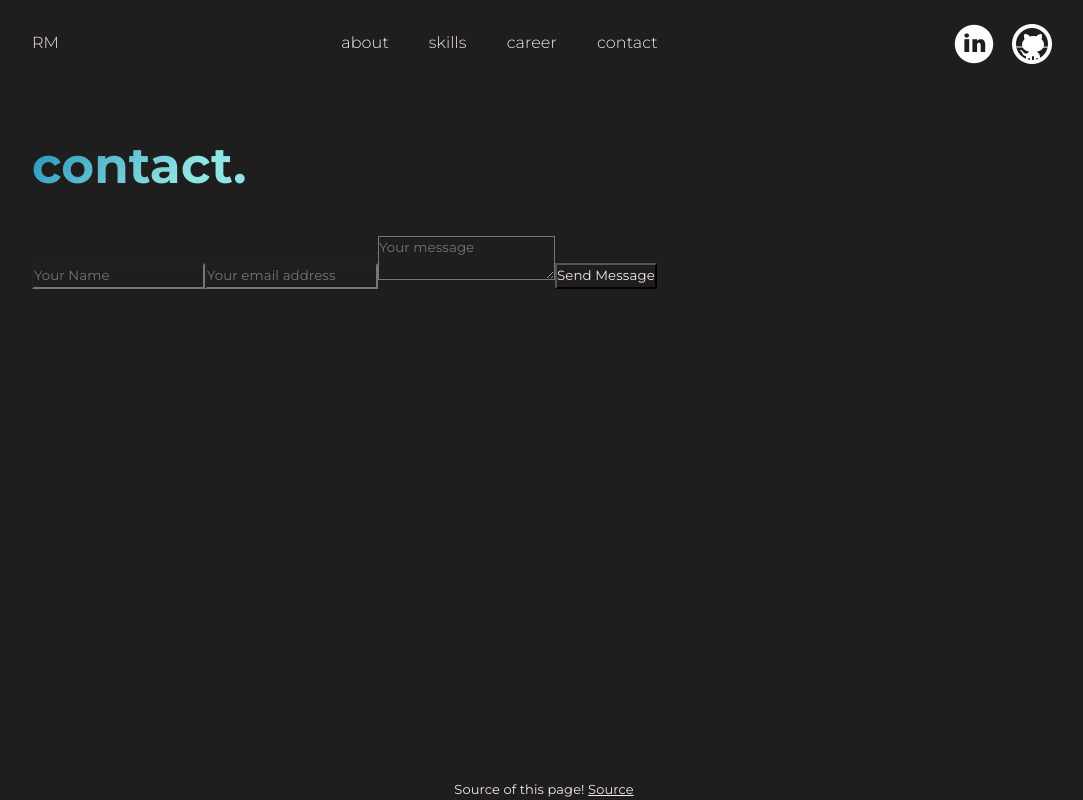
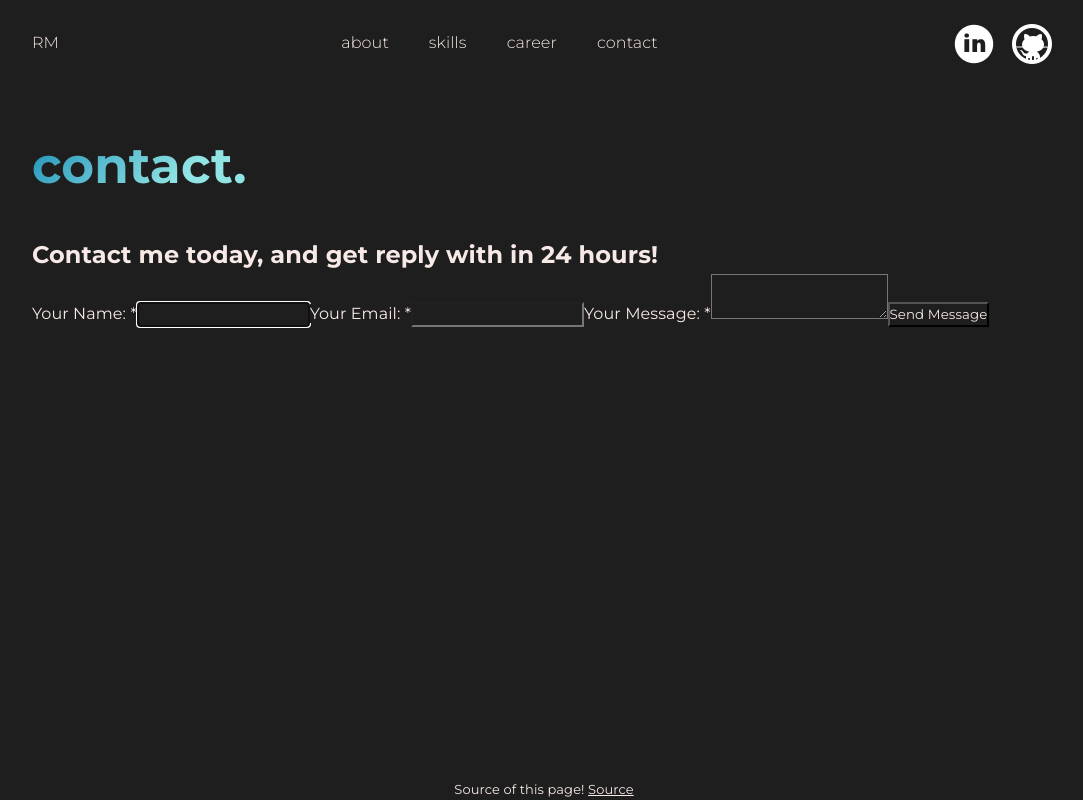
Before and after one commit to renanvamo/renan-moraes, a React (Create React App) app: page /contact in a window 1280 px wide. Shown: the whole page, without its empty margins (96-1179 px from the left). Built offline with nearby package versions, Linux system fonts and the light colour scheme; no server answers.

Commit message:
feat: adiciona formulario na pagina de contato

```diff
--- a/src/components/ContactForm.js
+++ b/src/components/ContactForm.js
@@ -50,13 +50,24 @@ const ContactForm = () => {
   };
 
     return (
-        <div id="contact-form">
-          <h1 className="contact-title">contact.</h1>
-          <input type="text" placeholder="Your Name" value={name} onChange={e => setName(e.target.value)} />
-          <input type="email" placeholder="Your email address" value={email} onChange={e => setEmail(e.target.value)} />
-          <textarea placeholder="Your message" value={message} onChange={e => setMessage(e.target.value)}></textarea>
-          <button onClick={submit}>Send Message</button>
+      <>
+        <h1 className="contact-title">contact.</h1>
+        <div className='form-container'>
+          <h2>Contact me today, and get reply with in 24 hours!</h2>
+          <form className="contact-form">
+            <label for="input-name">Your Name: <span class="required">*</span></label>
+            <input className='text-input' id="input-name" type="text" value={name} onChange={e => setName(e.target.value)} autoFocus required />
+
+            <label for="input-email">Your Email: <span class="required">*</span></label>
+            <input className='text-input' id='input-email' type="email" value={email} onChange={e => setEmail(e.target.value)} required />
+
+            <label for="input-message">Your Message: <span class="required">*</span></label>
+            <textarea className='input-message' value={message} onChange={e => setMessage(e.target.value)} required />
+
+            <button className='send' type='submit' id="contact-submit" onClick={submit}>Send Message</button>
+          </form>
         </div>
+      </>
     );
 };
 
```
